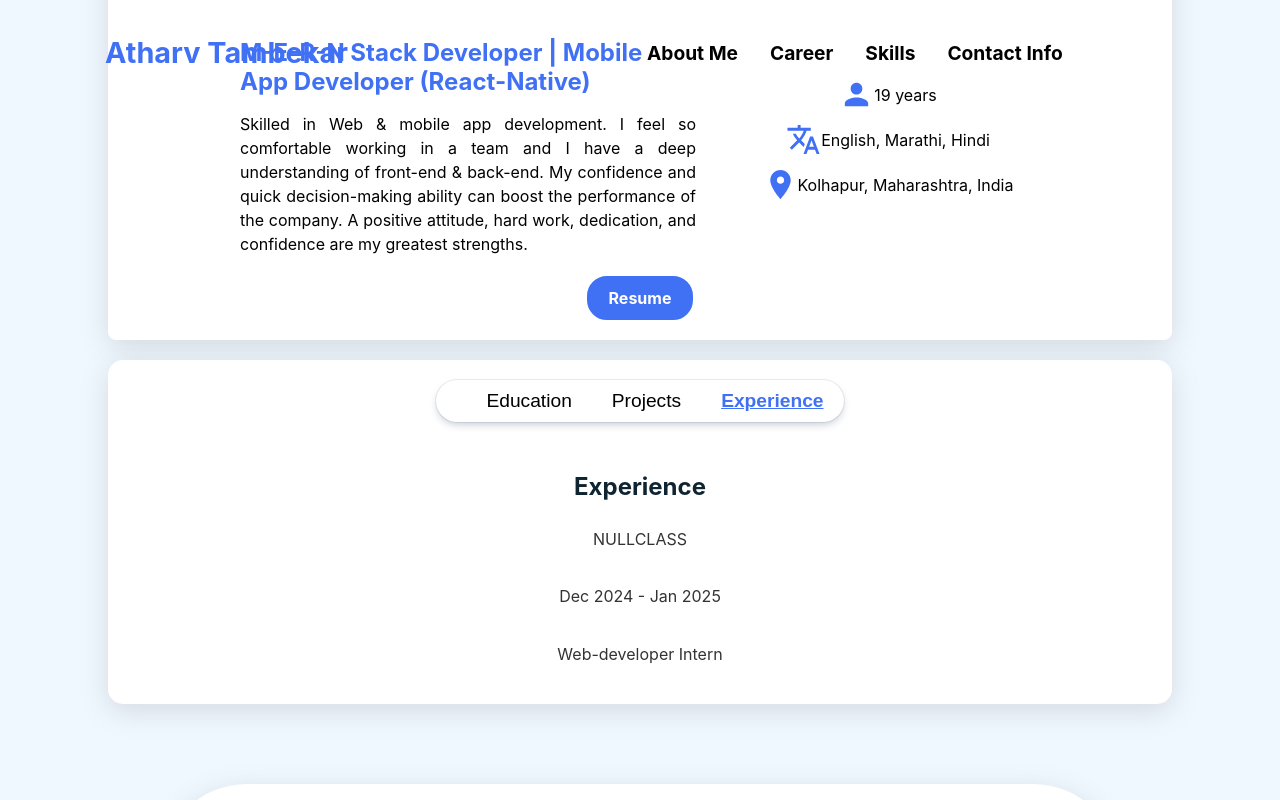
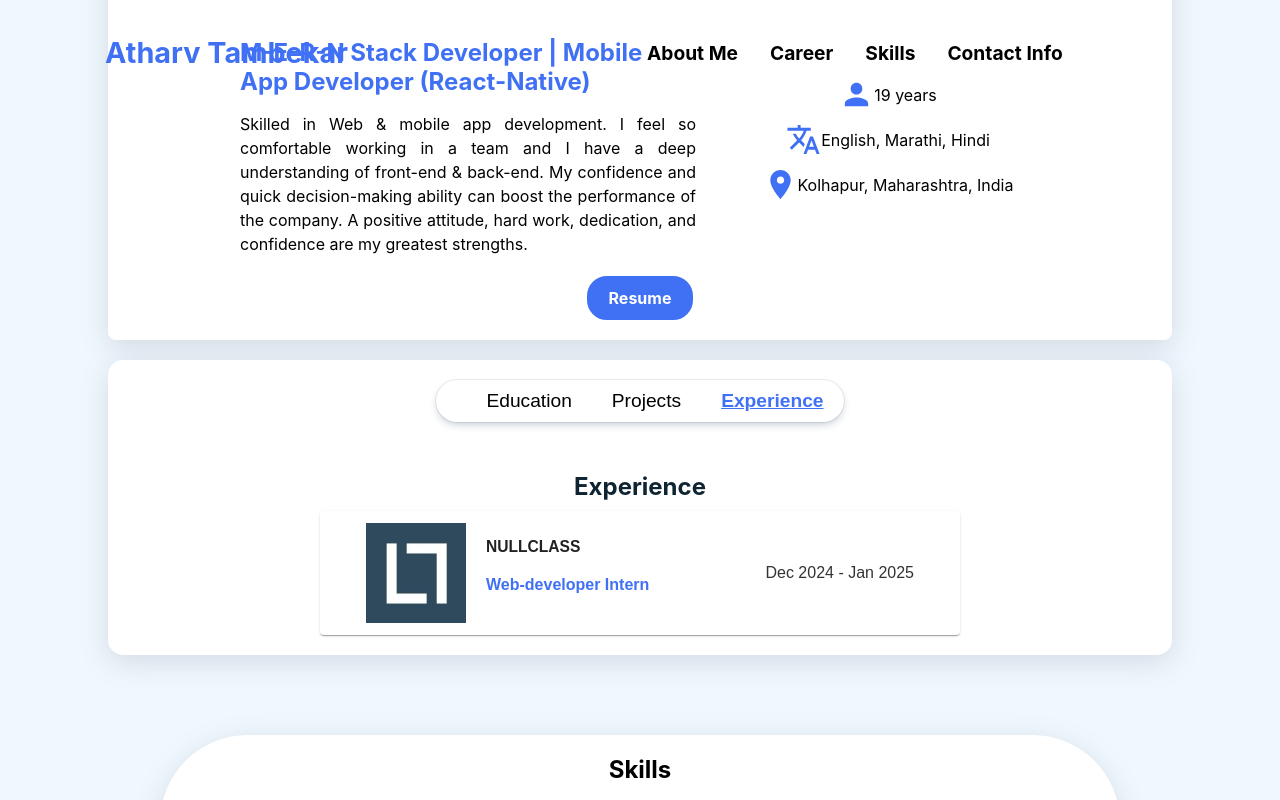
Before and after one commit to Atharv-28/portfolio, a React (Create React App) app: page / in a window 1280 px wide. Both pictures are taken after a click on the button "Experience". Shown: the part 625-1425 px from the top of the page. Built offline with nearby package versions, Linux system fonts and the light colour scheme; grey boxes are pictures that could not be loaded.

Commit message:
Experience is now added with accordian

```diff
--- a/src/components/career.js
+++ b/src/components/career.js
@@ -2,6 +2,7 @@ import React, { useState } from "react";
 import "../styles/career.css";
 import ProjectsFlex from "./projectFlex";
 import EduFlex from "./eduFlex";
+import ExpAccordian from "./expAccordian";
 
 const Career = () => {
   const [activeTab, setActiveTab] = useState("education");
@@ -49,9 +50,7 @@ const Career = () => {
         {activeTab === "experience" && (
           <div className="edu">
             <h2>Experience</h2>
-            <p>NULLCLASS</p>
-            <p>Dec 2024 - Jan 2025</p>
-            <p>Web-developer Intern</p>
+            <ExpAccordian />
           </div>
         )}
       </div>
--- /dev/null
+++ b/src/components/expAccordian.js
@@ -0,0 +1,57 @@
+import React from "react";
+import Accordion from "@mui/material/Accordion";
+import AccordionDetails from "@mui/material/AccordionDetails";
+import AccordionSummary from "@mui/material/AccordionSummary";
+import "../styles/expAccordian.css";
+
+const ExpAccordian = () => {
+  return (
+    <div className="exp-accordian-container">
+      <Accordion className="exp-accordian">
+        <AccordionSummary>
+          <div className="exp-heading-container">
+            <div className="exp-head-left">
+              <div className="exp-logo">
+                <img
+                  src="/assets/companyLogos/nullclass.png"
+                  alt="NULLCLASS"
+                  className="exp-logo"
+                />
+              </div>
+              <div>
+                <h3>NULLCLASS</h3>
+                <p className="post-color">Web-developer Intern</p>
+              </div>
+            </div>
+            <div>
+              <p>Dec 2024 - Jan 2025</p>
+            </div>
+          </div>
+        </AccordionSummary>
+        <hr />
+        <AccordionDetails className="exp-details">
+          <ul>
+            <li>
+              Developed Full Stack website using M-E-R-N Stack Technologies.
+            </li>
+            <li>
+              Designed, implemented, and optimized 3 distinct features for
+              project, enhancing functionality and user experience ensuring
+              efficient backend integration with robust frontend designs.
+            </li>
+            <li>
+              Conducted testing and debugging to ensure high-quality code and
+              seamless user interaction.
+            </li>
+            <li>
+              Gained hands-on experience with RESTful APIs, database management,
+              and deployment strategies.
+            </li>
+          </ul>
+        </AccordionDetails>
+      </Accordion>
+    </div>
+  );
+};
+
+export default ExpAccordian;
--- /dev/null
+++ b/src/styles/expAccordian.css
@@ -0,0 +1,43 @@
+.exp-accordian-container{
+    width: 50vw;
+    display: flex;
+    flex-direction: column;
+    align-items: center;
+}
+
+.exp-logo{
+    width: 100px;
+    height: 100px;
+    object-fit: contain;
+}
+
+.exp-head-left{
+    display: flex;
+    flex-direction: row;
+    width: 70%;
+    gap: 20px;
+}
+
+.post-color{
+    font-weight: bold;
+    color: #4070f4 !important;
+}
+
+.exp-heading-container{
+    display: flex;
+    justify-content:space-between;
+    align-items: center;
+    width: 100%;
+    padding-left: 30px;
+    padding-right: 30px;
+}
+
+.exp-details{
+    display: flex;
+    flex-direction: column;
+}
+
+.exp-details li{
+    width: 95%;
+    text-align: justify;
+}
```
Also changed, not shown: public/assets/companyLogos/nullclass.png (added).
